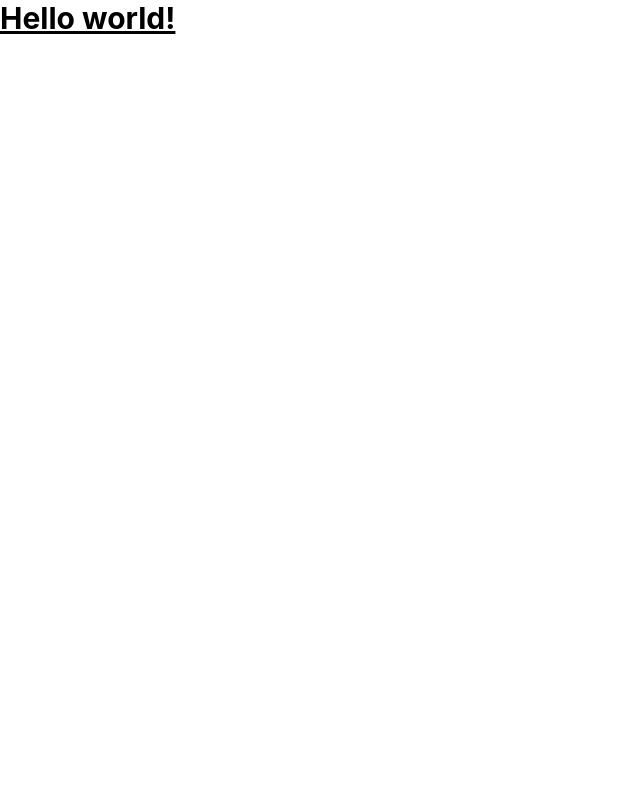
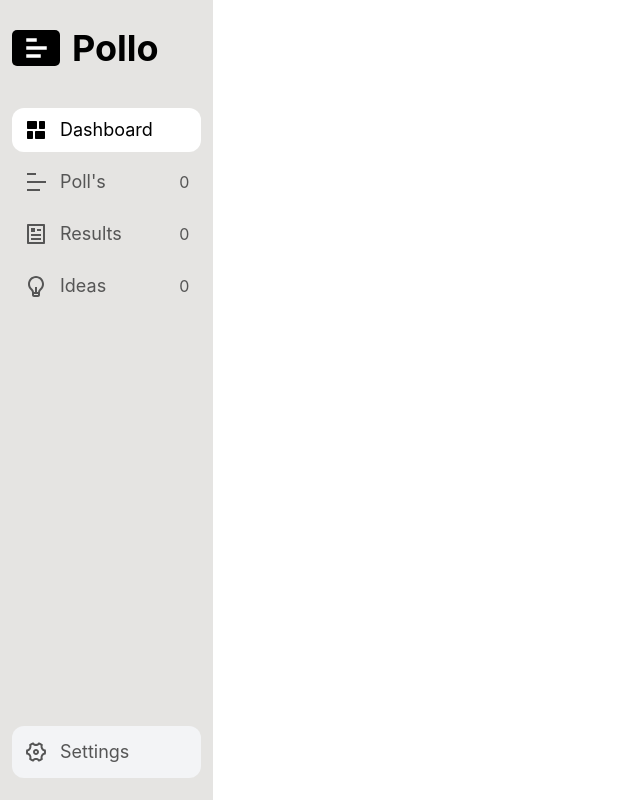
Before and after one commit to Faizan-Py-314/Pollo, a React app in the folder frontend/: page / in a window 1280 px wide. Shown: the whole page, without its empty margins (0-640 px from the left). Built offline with nearby package versions, Linux system fonts and the light colour scheme; the HTML template or start-up script is replaced by a standard one.

Commit message:
Create Sidebar component

```diff
--- a/frontend/package.json
+++ b/frontend/package.json
@@ -10,6 +10,7 @@
     "preview": "vite preview"
   },
   "dependencies": {
+    "@remixicon/react": "^4.9.0",
     "@tailwindcss/vite": "^4.3.3",
     "react": "^19.2.7",
     "react-dom": "^19.2.7",
--- a/frontend/src/App.jsx
+++ b/frontend/src/App.jsx
@@ -1,14 +1,13 @@
 import { useState } from 'react'
 import './App.css'
+import PollPage from './pages/PollPage'
 
 function App() {
   const [count, setCount] = useState(0)
 
   return (
     <>
-      <h1 class="text-3xl font-bold underline">
-        Hello world!
-      </h1>
+      <PollPage />
     </>
   )
 }
--- /dev/null
+++ b/frontend/src/components/Sidebar.jsx
@@ -0,0 +1,82 @@
+import React, { useState } from 'react'
+import { RiBarChartHorizontalLine, RiDashboardHorizontalFill, RiArticleLine, RiLightbulbLine, RiPaletteLine, RiSunLine, RiMoonLine, RiCloseLine, RiSettings4Line} from '@remixicon/react'
+
+const Sidebar = () => {
+    const [active, setActive] = useState('dashboard')
+    const [theme, setTheme] = useState(localStorage.getItem('theme')? localStorage.getItem('theme'): 'light')
+    const [navActive, setNavActive] = useState('active')
+
+    const toggleTheme = () => {
+        const newTheme = theme == 'light'? 'dark':'light'
+        setTheme(newTheme)
+        localStorage.setItem('theme', newTheme)
+    }
+
+  return (
+    <>
+        <div className={`h-svh w-full p-7 bg-[#E5E4E2] relative text-[#555555] ${navActive == 'active'? '':'hidden'} lg:w-1/5 lg:px-3 xl:w-1/6 2xl:px-7`}>
+            <div className="logo flex items-center">
+                <div className=' text-white bg-black rounded-[5px] inline-block py-1.5 px-3'>< RiBarChartHorizontalLine style={{ stroke: 'white', strokeWidth: '1.5px' }}/></div>
+                <span className='text-4xl text-black font-bold ml-3'>Pollo</span>
+                <span onClick={()=> setNavActive(null)} className='absolute right-8 lg:hidden'><RiCloseLine size={27}/></span>
+            </div>
+
+            <ul className='mt-10 flex flex-col gap-2 relative h-[88%] [@media(min-height:800px)]:h-[90%]'>
+                <li className={` ${active == 'dashboard'? 'active':''} py-2 px-3 rounded-xl hover:bg-gray-50`} onClick={()=> setActive('dashboard')}>
+                    <a href="#">
+                        <div className='flex gap-3 text-lg items-center'>
+                            <RiDashboardHorizontalFill />Dashboard
+                        </div>
+                    </a>
+                </li>
+                <li className={` ${active == 'polls'? 'active': ''} py-2 px-3 rounded-xl hover:bg-gray-50`} onClick={()=> setActive('polls')}>
+                    <a className='flex items-center justify-between' href="#">
+                        <div className='flex gap-3 text-lg items-center'>
+                            < RiBarChartHorizontalLine />Poll's
+                        </div>
+                        <span>0</span>
+                    </a>
+                </li>
+                <li className={` ${active == 'result'? 'active':''} py-2 px-3 rounded-xl hover:bg-gray-50`} onClick={()=> setActive('result')}>
+                    <a className='flex items-center justify-between' href="#">
+                        <div className='flex gap-3 text-lg items-center'>
+                            <RiArticleLine />Results
+                        </div>
+                        <span>0</span>
+                    </a>
+                </li>
+                <li className={` ${active == 'idea'? 'active':''} py-2 px-3 rounded-xl hover:bg-red-50`} onClick={()=> setActive('idea')}>
+                    <a className='flex items-center justify-between' href="#">
+                        <div className='flex gap-3 text-lg items-center'>
+                            <RiLightbulbLine />Ideas
+                        </div>
+                        <span>0</span>
+                    </a>
+                </li>
+                <li className='py-2 px-3 rounded-xl hover:bg-red-50 lg:hidden' onClick={toggleTheme}>
+                    <a className='flex items-center justify-between' href="#">
+                        <div className='flex gap-3 text-lg items-center'>
+                            <RiPaletteLine />Theme
+                        </div>
+                        <div className=' absolute right-1.5'>
+                            {theme == 'light'? <RiSunLine />: <RiMoonLine />}
+                        </div>
+
+
+                    </a>
+                </li>
+                <li className='py-3 px-3 rounded-xl hover:bg-red-50 absolute bg-gray-100 w-full bottom-0 '>
+                    <a className='flex justify-between' href="#">
+                        <div className='flex gap-3 text-lg items-center'>
+                            <RiSettings4Line />Settings
+                        </div>
+                    </a>
+                </li>
+            </ul>
+
+        </div>
+    </>
+  )
+}
+
+export default Sidebar
--- a/frontend/src/index.css
+++ b/frontend/src/index.css
@@ -1 +1,7 @@
 @import "tailwindcss";
+
+
+.active{
+  background: white;
+  color: black;
+}
--- /dev/null
+++ b/frontend/src/pages/PollPage.jsx
@@ -0,0 +1,12 @@
+import React from 'react'
+import Sidebar from '../components/Sidebar'
+
+const PollPage = () => {
+  return (
+    <>
+        <Sidebar/>
+    </>
+  )
+}
+
+export default PollPage
```
Also changed, not shown: 1 other file (tests, documents, lock files or other folders).
